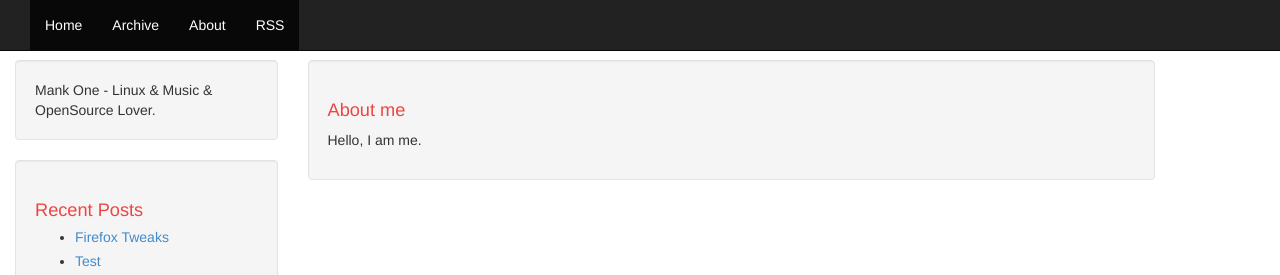
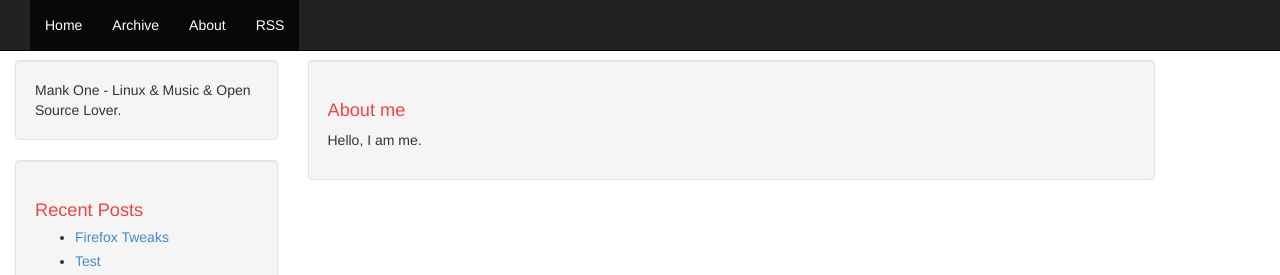
Before and after one commit to marekpistorius/blog.github.io, a Jekyll site: the page built from about.html, in a window 1280 px wide. Shown: the top 275 px of the page. Built offline with Jekyll 4.4.1, drawn with Linux system fonts in a browser that asks for light colours.

Commit message:
update _config.yml

```diff
--- a/_config.yml
+++ b/_config.yml
@@ -9,8 +9,8 @@
 title: Mank One Blog
 email: Mank@pclinuxos.cz
 description: > # this means to ignore newlines until "baseurl:"
-  Mank One - Linux & Music & OpenSource Lover.
-baseurl: "" # the subpath of your site, e.g. /blog
+  Mank One - Linux & Music & Open Source Lover.
+baseurl: "/" # the subpath of your site, e.g. /blog
 url: "http://blog.m-opensource.eu" # the base hostname & protocol for your site
 #twitter_username: jekyllrb
 github_username:  mank1
```
